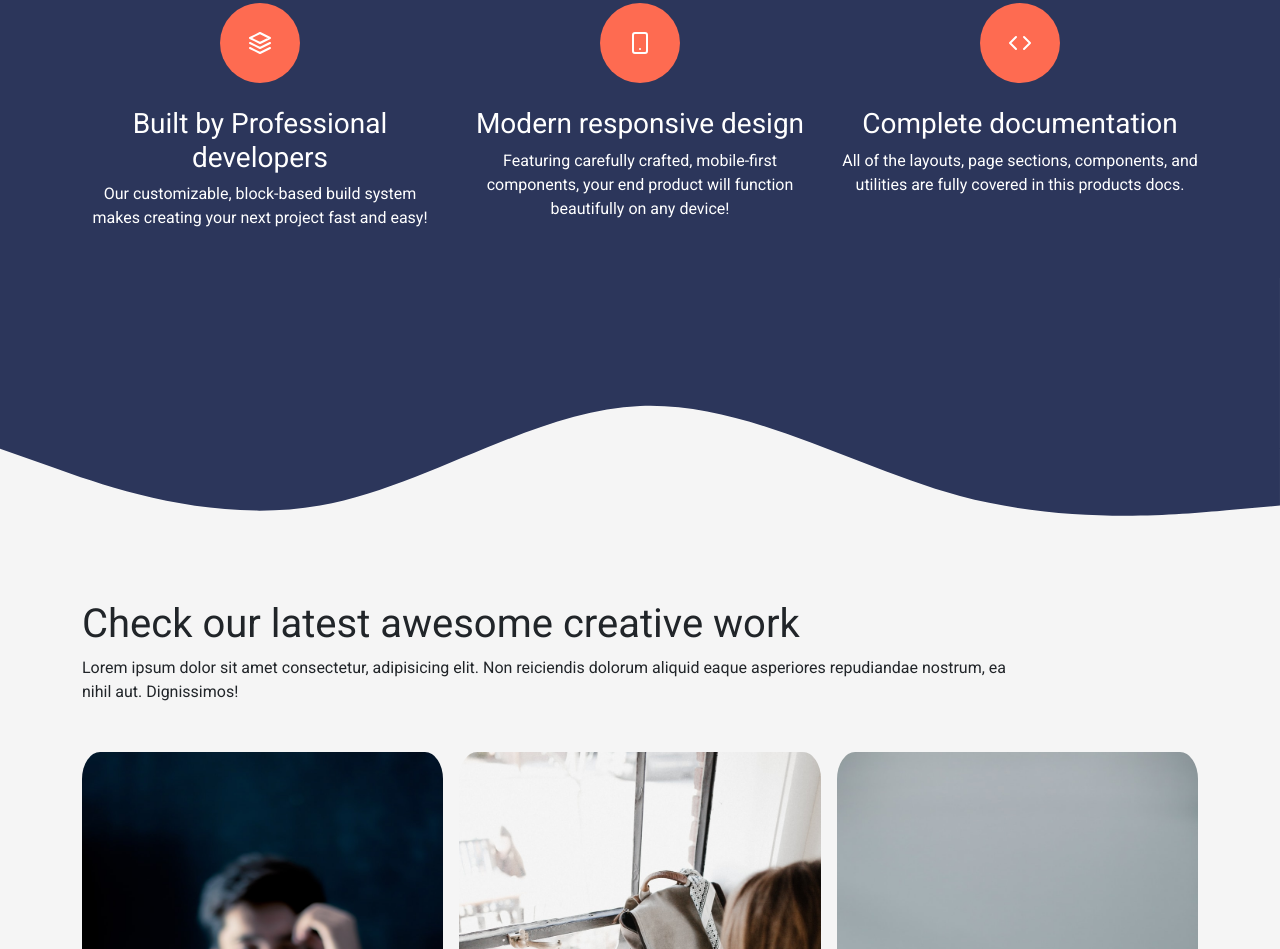
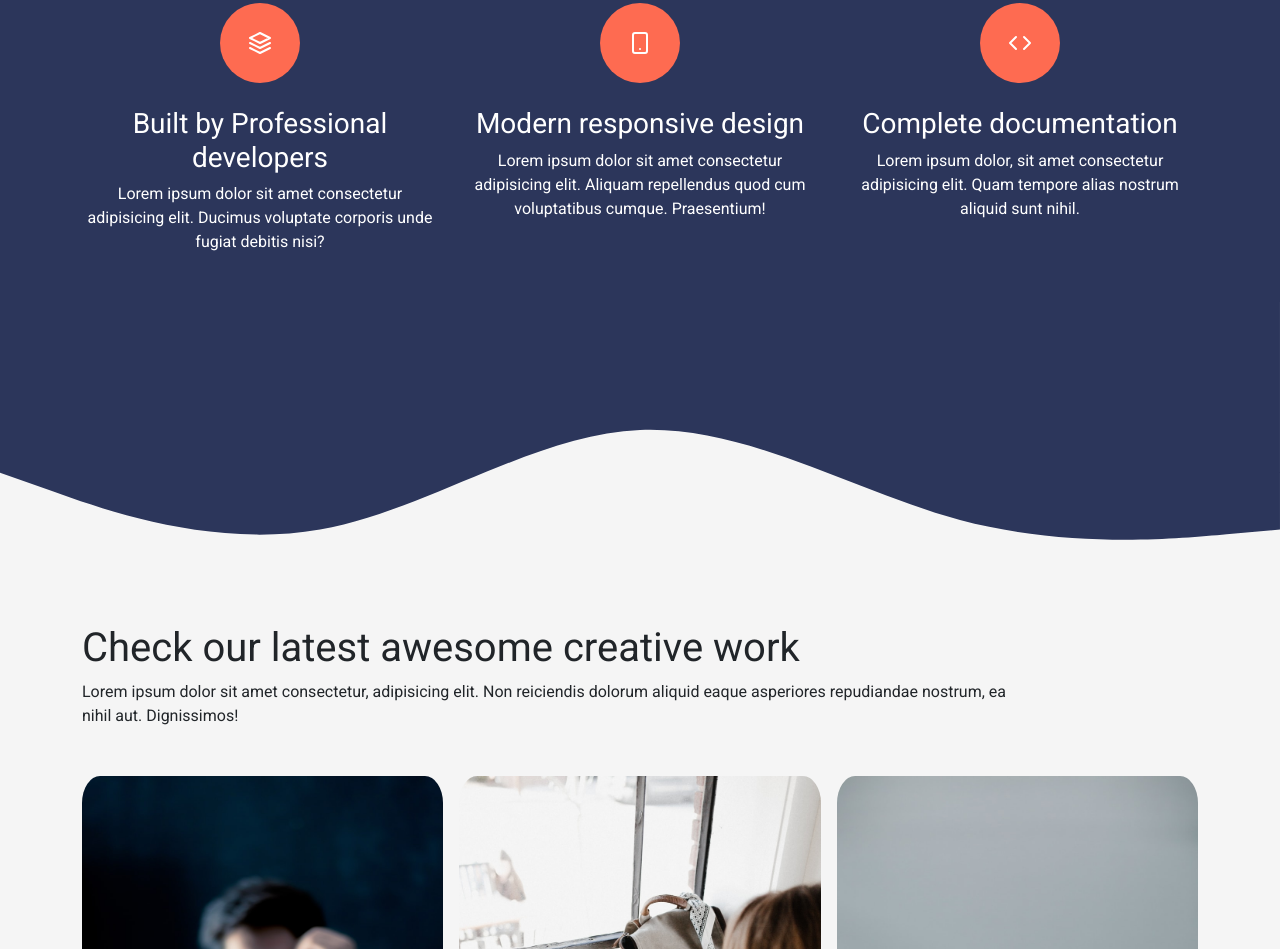
Before and after one commit to 6thBandit/We-Design-Bootstrap-Site, a plain HTML site: page index.html in a window 1280 px wide. Shown: the part 873-1822 px from the top of the page. Drawn offline with nearby package versions, Linux system fonts and the light colour scheme.

```diff
--- a/index.html
+++ b/index.html
@@ -90,8 +90,7 @@
                     </div>
                 <h3>Built by Professional developers</h3>
                 <p>
-                  Our customizable, block-based build system makes creating your
-                  next project fast and easy!
+                  Lorem ipsum dolor sit amet consectetur adipisicing elit. Ducimus voluptate corporis unde fugiat debitis nisi?
                 </p>
             </div>
             <div class="col-md-4">
@@ -114,8 +113,7 @@
                 </div>
                 <h3>Modern responsive design</h3>
                 <p class="mb-0">
-                  Featuring carefully crafted, mobile-first components, your end
-                  product will function beautifully on any device!
+                  Lorem ipsum dolor sit amet consectetur adipisicing elit. Aliquam repellendus quod cum voluptatibus cumque. Praesentium!
                 </p>
               </div>
               <div class="col-md-4">
@@ -138,8 +136,7 @@
                 </div>
                 <h3>Complete documentation</h3>
                 <p class="mb-0">
-                  All of the layouts, page sections, components, and utilities are
-                  fully covered in this products docs.
+                  Lorem ipsum dolor, sit amet consectetur adipisicing elit. Quam tempore alias nostrum aliquid sunt nihil.
                 </p>
               </div>
             </div>
```
